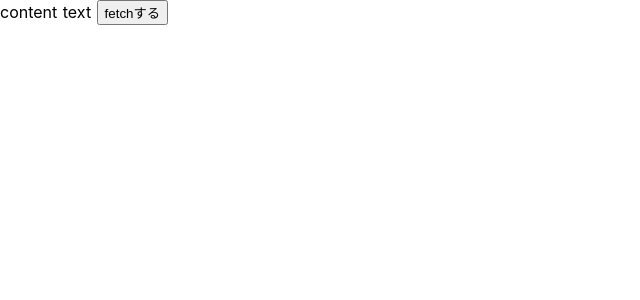
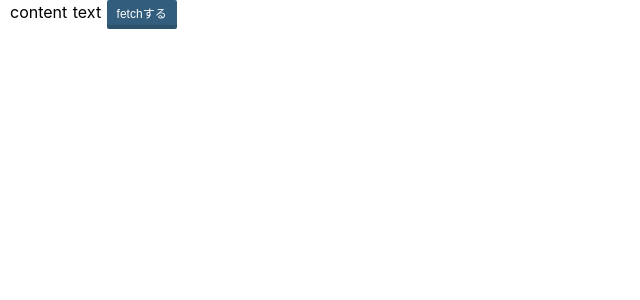
Before and after one commit to mkpn/nuxt-example, a Nuxt app: page /test_qiita_api in a window 1280 px wide. Shown: the top 300 px of the page, without its empty margins (0-640 px from the left). Built offline with nearby package versions, Linux system fonts and the light colour scheme.

Commit message:
scssのstyle当てられた！楽しくなってきたやんけ・・・

```diff
--- a/pages/test_qiita_api.vue
+++ b/pages/test_qiita_api.vue
@@ -51,3 +51,48 @@
     }
   }
 </script>
+
+<style lang="scss">
+  body {
+    padding: 0 10px;
+  }
+
+  #qiita-posts {
+    h1 {
+      margin-bottom: 20px;
+      font-size: 1.2rem;
+      font-weight: bold;
+    }
+
+    button {
+      margin-bottom: 10px;
+      padding: 4px 10px;
+      color: #fff;
+      font-size: 0.75rem;
+      background: #325d7c;
+      border: none;
+      border-radius: 2px;
+      box-shadow: 0 4px 0 darken(#325d7c, 4%);
+      cursor: pointer;
+    }
+
+    li {
+      margin-bottom: 15px;
+      line-height: 1.5;
+
+      .tag {
+        display: inline-block;
+        margin: 0 1px 6px;
+        padding: 2px 6px;
+        color: #fff;
+        font-size: 0.75rem;
+        background: #7daaca;
+      }
+
+      a {
+        color: darken(#7daaca, 24%);
+      }
+    }
+  }
+
+</style>
```
